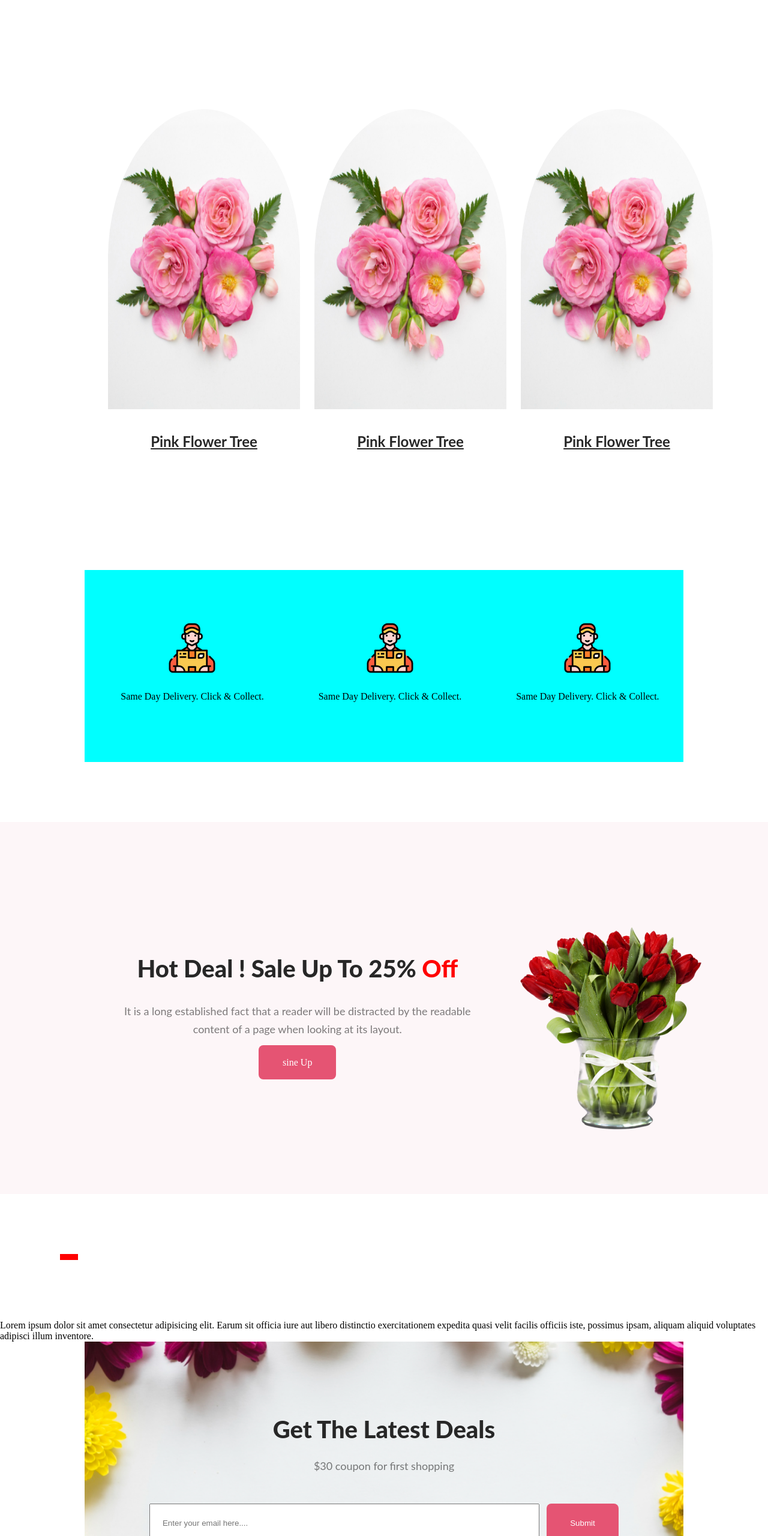
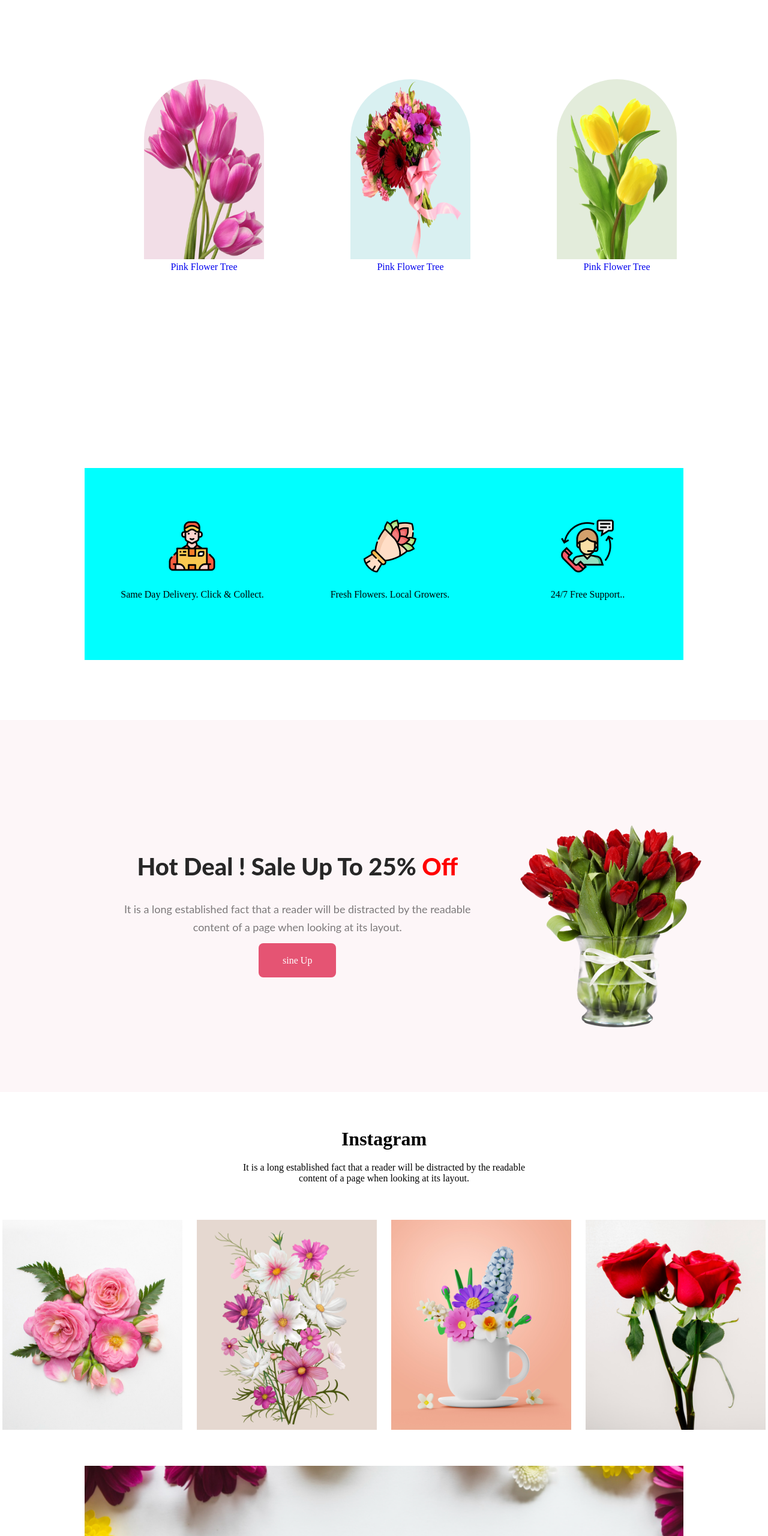
Before and after one commit to Nayeem1402/the-first-assigment, a plain HTML site: page index.html in a window 1280 px wide. Shown: the part 1100-3660 px from the top of the page at 60% size. Drawn offline with Linux system fonts and the light colour scheme.

Commit message:
final commit

```diff
--- a/index.html
+++ b/index.html
@@ -1,5 +1,6 @@
 <!DOCTYPE html>
 <html lang="en">
+
 <head>
     <meta charset="UTF-8">
     <meta name="viewport" content="width=device-width, initial-scale=1.0">
@@ -7,13 +8,16 @@
     <link rel="stylesheet" href="style.css">
 
 </head>
+
 <body>
     <div id="container">
         <header id="bannar">
             <div class="leftSide">
 
                 <h2>Let's make <br> beautiful flowers a <br> part of your life.</h2>
-            <p>It is a long established fact that a reader will be distracted by the readable <br> content of a page when looking at its layout. The point of using Lorem Ipsum is <br> that it has a more-or-less normal distribution of letters.</p>
+                <p>It is a long established fact that a reader will be distracted by the readable <br> content of a page
+                    when looking at its layout. The point of using Lorem Ipsum is <br> that it has a more-or-less normal
+                    distribution of letters.</p>
                 <a href="#">Shop Now</a>
             </div>
             <div class="rightSide">
@@ -23,19 +27,23 @@
         <div id="mainSection">
             <div class="text">
                 <h3>Our Featured Flowers</h3>
-            <p>It is a long established fact that a reader will be distracted by the readable <br> content of a page when looking at its layout.</p>
+                <p>It is a long established fact that a reader will be distracted by the readable <br> content of a page
+                    when looking at its layout.</p>
             </div>
             <div class="flowerbox">
                 <div class="box">
-                <img src="./Flower Asset/Flower 01.png" alt="">
+                    <img id="one" src="./Flower Asset/pngwing 6.png" alt="">
+                    <br>
                     <a href="#">Pink Flower Tree</a>
                 </div>
                 <div class="box">
-                <img src="./Flower Asset/Flower 01.png" alt="">
+                    <img id="tow" src="./Flower Asset/pngwing 5.png" alt="">
+                    <br>
                     <a href="#">Pink Flower Tree</a>
                 </div>
                 <div class="box">
-                <img src="./Flower Asset/Flower 01.png" alt="">
+                    <img id="three" src="./Flower Asset/pngwing 7.png" alt="">
+                    <br>
                     <a href="#">Pink Flower Tree</a>
                 </div>
             </div>
@@ -47,12 +55,12 @@
                 <p>Same Day Delivery. Click & Collect.</p>
             </div>
             <div class="box">
-            <img src="./Flower Asset/Group 57.png" alt="">
-            <p>Same Day Delivery. Click & Collect.</p>
+                <img src="./Flower Asset/Group 58.png" alt="">
+                <p>Fresh Flowers. Local Growers.</p>
             </div>
             <div class="box">
-            <img src="./Flower Asset/Group 57.png" alt="">
-            <p>Same Day Delivery. Click & Collect.</p>
+                <img src="./Flower Asset/Group 59.png" alt="">
+                <p>24/7 Free Support..</p>
             </div>
         </div>
 
@@ -60,7 +68,8 @@
             <div class="leftSide">
 
                 <h3>Hot Deal ! Sale Up To 25% <span class="off">Off</span></h3>
-            <p>It is a long established fact that a reader will be distracted by the readable content of a page when looking at its layout.</p>
+                <p>It is a long established fact that a reader will be distracted by the readable content of a page when
+                    looking at its layout.</p>
                 <a href="#">sine Up</a>
             </div>
             <div class="rightSide">
@@ -69,21 +78,78 @@
         </section>
 
 
+        <!-- social site  -->
+
+        <div class="social-gbox">
+            <div class="instragram">
+                <h1 style="padding-bottom: 20px;">Instagram</h1>
+
+                <p>It is a long established fact that a reader will be distracted by the readable <br> content of a page
+                    when looking at its layout.</p>
+            </div>
 
 
 
-    <div class="line"></div>
 
-    Lorem ipsum dolor sit amet consectetur adipisicing elit. Earum sit officia iure aut libero distinctio exercitationem expedita quasi velit facilis officiis iste, possimus ipsam, aliquam aliquid voluptates adipisci illum inventore.
+            <div id="socila-image">
+
+                <div class="s-img">
+                    <img style="height: 350px; width: 300px;" src="./Flower Asset/Flower 01.png" alt="">
+
+
+                    <img style="height: 350px; width: 300px;" src="./Flower Asset/Rectangle 4.png" alt="">
+
+                    <img <img style="height: 350px; width: 300px;" src="./Flower Asset/Rectangle 5.png" alt="">
+
+                    <img <img style="height: 350px; width: 300px;" src="./Flower Asset/Rectangle 6.png" alt="">
+                </div>
+
+            </div>
+
+        </div>
+
+
 
 
         <div id="mailBox">
             <h3>Get The Latest Deals</h3>
             <p>$30 coupon for first shopping</p>
             <input class="box" type="email" placeholder="Enter your email here....">
-        <button  type="submit" value="submit">Submit</button>
+            <button type="submit" value="submit">Submit</button>
         </div>
+
+
+        <!-- <br>
+        <br>
+        <br>
+        <br>
+        <br>
+        <br>
+        <br> -->
+
+        <footer id="mainfot">
+
+            <div class="fot">
+                <h1>
+                    <span style="color:#E55473 ;">Flower</span>Shop
+                </h1>
+                <p>It is a long established fact that a reader will be distracted by the readable content of a page when
+                    looking at its layout.</p>
+
+                    <br>
+                    <br>
+                    <br>
+
+                <p> <span style=" color: #707070;">
+                    &copy; 2020-2023, FlowerShop.com. All rights reserved.
+                </span></p>
+            </div>
+
+
+
+        </footer>
 
     </div>
 </body>
+
 </html>
--- a/style.css
+++ b/style.css
@@ -1,29 +1,34 @@
-*{
+* {
    padding: 0;
    margin: 0;
    box-sizing: border-box;
 
 }
-a{
+
+a {
    text-decoration: none;
 }
-#container{
+
+#container {
    width: 100%;
 
 }
-#bannar{
+
+#bannar {
    width: 100%;
    height: 100vh;
    display: flex;
    background: rgba(229, 84, 115, 0.10);
 }
-.leftSide{
+
+.leftSide {
    width: 45%;
    height: 100vh;
    margin-left: 200px;
 
 }
-.leftSide > h2{
+
+.leftSide>h2 {
    margin-top: 150px;
    color: #272727;
    font-family: Lato;
@@ -33,7 +38,8 @@ a{
    line-height: normal;
 
 }
-.leftSide > p{
+
+.leftSide>p {
    color: rgba(39, 39, 39, 0.60);
    font-family: Lato;
    font-size: 18px;
@@ -43,19 +49,22 @@ a{
    margin: 32px 0px;
 
 }
-.leftSide > a{
+
+.leftSide>a {
    border-radius: 8px;
    background-color: #E55473;
    color: #fff;
    outline: none;
    padding: 20px 40px;
 }
-.rightSide{
+
+.rightSide {
    width: 40%;
    height: 100%;
    position: relative;
 }
-.rightSide > img{
+
+.rightSide>img {
    max-width: 500px;
    max-height: 600px;
    bottom: 0px;
@@ -63,17 +72,20 @@ a{
    margin-top: 50px;
    position: absolute;
 }
-#mainSection{
+
+#mainSection {
    width: 100%;
    height: 100vh;
 
 }
-#mainSection .text{
+
+#mainSection .text {
    text-align: center;
    margin-top: 150px;
 
 }
-#mainSection h3{
+
+#mainSection h3 {
    color: #272727;
    text-align: center;
    font-family: Lato;
@@ -82,7 +94,8 @@ a{
    font-weight: 800;
    line-height: normal;
 }
-#mainSection p{
+
+#mainSection p {
    margin: 24px 0px 48px 0px;
    color: rgba(39, 39, 39, 0.60);
    text-align: center;
@@ -92,16 +105,22 @@ a{
    font-weight: 400;
    line-height: 30px;
 }
-.flowerbox{
+
+/* main section end  */
+
+.flowerbox {
    display: flex;
    flex-direction: left;
    width: 100%;
    height: 400px;
    text-align: center;
-   margin-top: 200px;
+   margin-top: 150px;
    margin-bottom: 130px;
+
+
 }
-.flowerbox .box{
+
+.flowerbox .box {
    width: 25%;
    height: 500px;
    display: inline-block;
@@ -109,19 +128,16 @@ a{
 
 
 }
-.flowerbox .box:first-child{
+
+.flowerbox .box:first-child {
    margin-left: 180px;
 }
-.flowerbox .box img{
-   width: 100%;
-   height: 100%;
-   border-top-left-radius: 50%;
-   border-top-right-radius: 50%;
-   margin-bottom: 32px;
 
-}
-.flowerbox .box a{
-   color: #272727;
+.flowerbox .box img {
+   width: 200px;
+   height: 300px;
+
+   border-top-372727;
    text-align: center;
    font-family: Lato;
    font-size: 24px;
@@ -131,20 +147,46 @@ a{
    text-decoration-line: underline;
 
 
+
 }
-#soportBox{
+
+
+.flowerbox #one {
+   border-radius: 300px 300px 0px 0px;
+   background: rgba(167, 33, 98, 0.15);
+
+}
+
+.flowerbox #tow {
+   border-radius: 300px 300px 0px 0px;
+   background: rgba(5, 151, 160, 0.15);
+
+}
+
+.flowerbox #three {
+   border-radius: 300px 300px 0px 0px;
+   background: rgba(71, 125, 17, 0.15);
+}
+
+
+
+/* soport box  */
+
+
+#soportBox {
    width: 78%;
    height: 320px;
    background-color: aqua;
    align-items: center;
-   margin: 300px  auto 0px auto;
+   margin: 130px auto 0px auto;
    display: flex;
    flex-direction: row;
    margin-bottom: 100px;
 
 
 }
-#soportBox .box{
+
+#soportBox .box {
    display: flex;
    width: 30%;
    height: 100%;
@@ -154,14 +196,33 @@ a{
    display: inline-block;
 
 }
-#soportBox .box > img{
+
+#soportBox .box>img {
    width: 88px;
    height: 88px;
    margin: 0 auto;
    margin-top: 86px;
    margin-bottom: 24px;
 }
-#HotDeal{
+
+/* soportbox end  */
+
+/* social  */
+.social-image {
+   display: flex;
+   display: inline-block;
+
+}
+
+.social-image .socila-image .s-img img {
+   width: 342px;
+   height: 396px;
+
+}
+
+/* hot dill */
+
+#HotDeal {
    width: 100%;
    height: 620px;
    display: flex;
@@ -169,13 +230,15 @@ a{
    margin: 0 auto;
    background-color: #FDF6F8;
 }
-#HotDeal .leftSide{
+
+#HotDeal .leftSide {
    width: 620px;
    align-items: center;
    text-align: center;
 
 }
-#HotDeal .leftSide h3{
+
+#HotDeal .leftSide h3 {
    color: #272727;
    font-family: Lato;
    font-size: 40px;
@@ -186,29 +249,51 @@ a{
 
 
 }
-#HotDeal .leftSide .off{
+
+#HotDeal .leftSide .off {
    color: #ff0000;
 }
-#HotDeal .rightSide{
+
+#HotDeal .rightSide {
    width: 40%;
 
 }
-#HotDeal .rightSide img{
+
+#HotDeal .rightSide img {
    width: 318px;
    height: 450px;
    align-items: center;
    justify-content: center;
    padding-bottom: 100px;
+
 }
 
-.line{
-   width: 30px;
-   height: 10px;
-   margin: 0 auto;
-   background-color: red;
-   margin: 100px;
+/* hot deal end  */
+
+
+.instragram{
+   text-align: center;
+   padding: 60px;
 }
-#mailBox{
+.s-img{
+   display: flex;
+   justify-content: center;
+   gap: 24px;
+
+   padding-bottom: 60px;
+
+}
+
+
+
+
+
+
+
+/* mail box  */
+
+
+#mailBox {
    background-image: url(./imgcss/Rectangle\ 9.png);
    width: 78%;
    height: 450px;
@@ -217,12 +302,14 @@ a{
    justify-content: center;
    background-position: center;
    margin: 0 auto;
+
    text-align: center;
    justify-content: center;
    align-items: center;
    padding-top: 122px;
 }
-#mailBox h3{
+
+#mailBox h3 {
 
    color: #272727;
    text-align: center;
@@ -233,7 +320,8 @@ a{
    line-height: normal;
    margin-bottom: 22px;
 }
-#mailBox p{
+
+#mailBox p {
    color: rgba(39, 39, 39, 0.60);
    text-align: center;
    font-family: Lato;
@@ -245,12 +333,14 @@ a{
 
 
 }
-   #mailBox .box{
+
+#mailBox .box {
    width: 650px;
    height: 64px;
    padding: 20px;
 }
-   #mailBox button{
+
+#mailBox button {
    outline: none;
    border: none;
    color: #fff;
@@ -261,3 +351,23 @@ a{
    border-radius: 8px;
    margin-left: 8px;
 }
+
+
+/* mail box end  */
+
+
+/* footer */
+
+
+#mainfot {
+   background-color: black;
+   margin-top: 120px;
+
+}
+
+.fot {
+   color: white;
+   text-align: center;
+   padding-top: 40px;
+   padding-bottom: 60px;
+}
```
Lines whose indentation alone changed are shown as unchanged.
